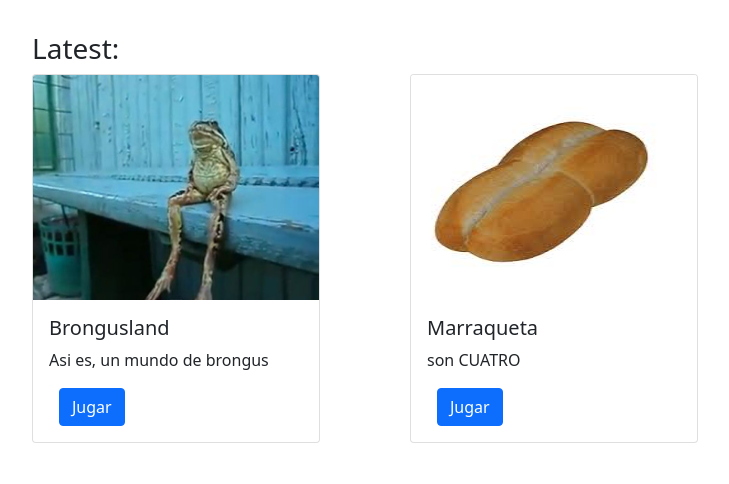
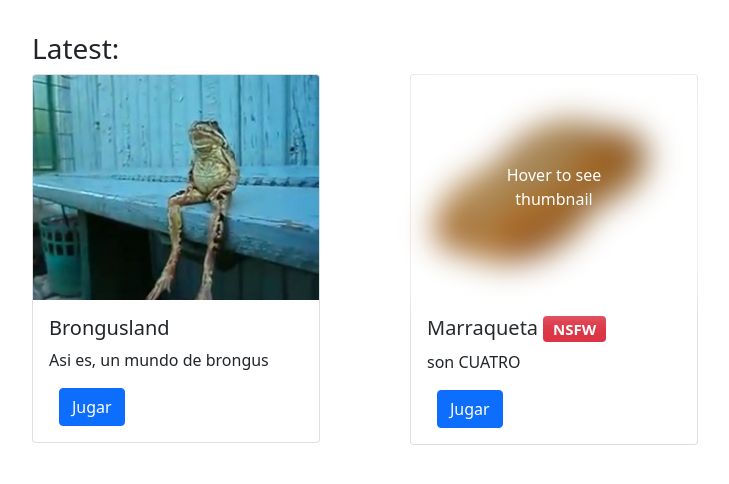
Before and after one commit to DCC-CC4401/2021-2-Grupo-1, a Django app: page / in a window 1280 px wide. Shown: the part 94-578 px from the top of the page, without its empty margins (53-782 px from the left). Run offline with Django 3.2, Linux system fonts and the light colour scheme; data comes from the database, SQL or seed files in the repository; some libraries are stand-ins or nearby versions.

Commit message:
NSFW is BACK 😎

```diff
--- a/juwuegowos/juwuegowosApp/templates/juwuegowosApp/catalogo.html
+++ b/juwuegowos/juwuegowosApp/templates/juwuegowosApp/catalogo.html
@@ -6,16 +6,30 @@ Catalogo
 {% endblock %}
 
 {% block content %}
-
     <div class="container">
     <h3>Latest:</h3>
     <div class="row">
     {% for game in games %}
         <div class="col-md-4">
         <div class = "card" style="width: 18rem;">
-            <img class="card-img-top" src={{ game.thumbnail }} style="height: 225px; width: 100%; display: block;">
+
+            {% if game.nsfw %}
+                <div class="container-over">
+                    <img class="card-img-top game-thumbnail nsfw" src={{ game.thumbnail }}>
+                    <div class="nsfw-text">Hover to see thumbnail</div>
+                </div>
+            {% else %}
+                <img class="card-img-top game-thumbnail" src={{ game.thumbnail }}>
+            {% endif %}
+
             <div class="card-body">
-                <h5 class="card-title">{{ game.name }}</h5>
+                <h5 class="card-title">
+                    {{ game.name }}
+                    {% if game.nsfw %}
+                        <span class="badge bg-danger">NSFW</span>
+                    {% endif %}
+                </h5>
+
                 <p class="card-text">{{ game.description }}</p>
                 <a href="jugar/{{ game.id }}" class="btn btn-primary">Jugar</a>
             </div>
@@ -25,4 +39,4 @@ Catalogo
     </div>
     </div>
 
-{% endblock content %}
+{% endblock %}
--- a/juwuegowos/static/style.css
+++ b/juwuegowos/static/style.css
@@ -39,6 +39,38 @@
     margin-left: auto;
 }
 
+.game-thumbnail {
+    height: 225px;
+    width: 100%;
+    display: block;
+}
+
+/* Centered text */
+.nsfw-text {
+  position: absolute;
+  top: 50%;
+  left: 50%;
+  transform: translate(-50%, -50%);
+}
+
+.container-over {
+  position: relative;
+  text-align: center;
+  color: white;
+}
+
+.nsfw {
+    filter: blur(16px);
+}
+
+.container-over:hover .nsfw {
+    filter: blur(0px);
+}
+
+.container-over:hover .nsfw-text {
+    visibility: hidden;
+}
+
 .btn-primary {
     margin-left: 10px;
 }
```
